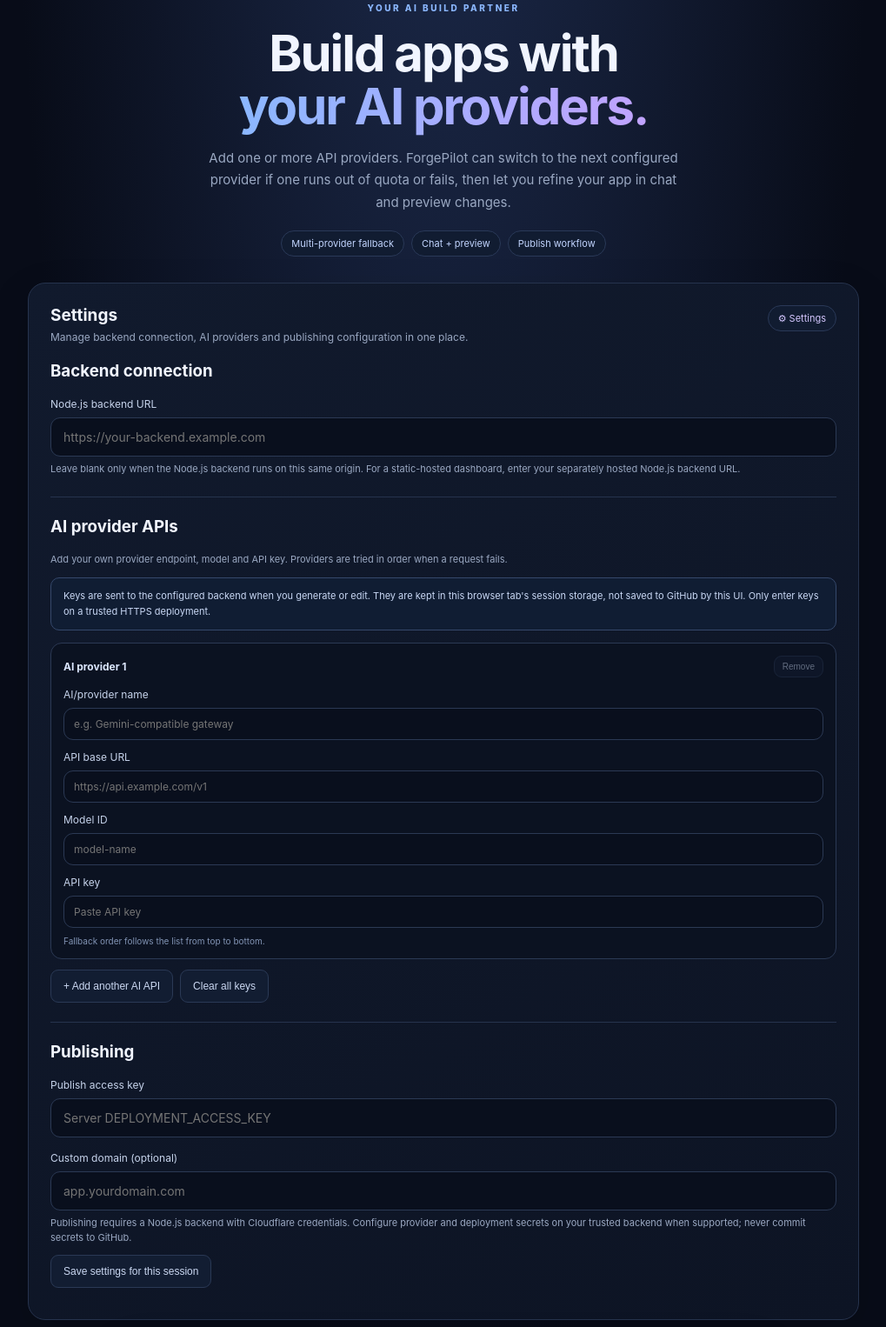
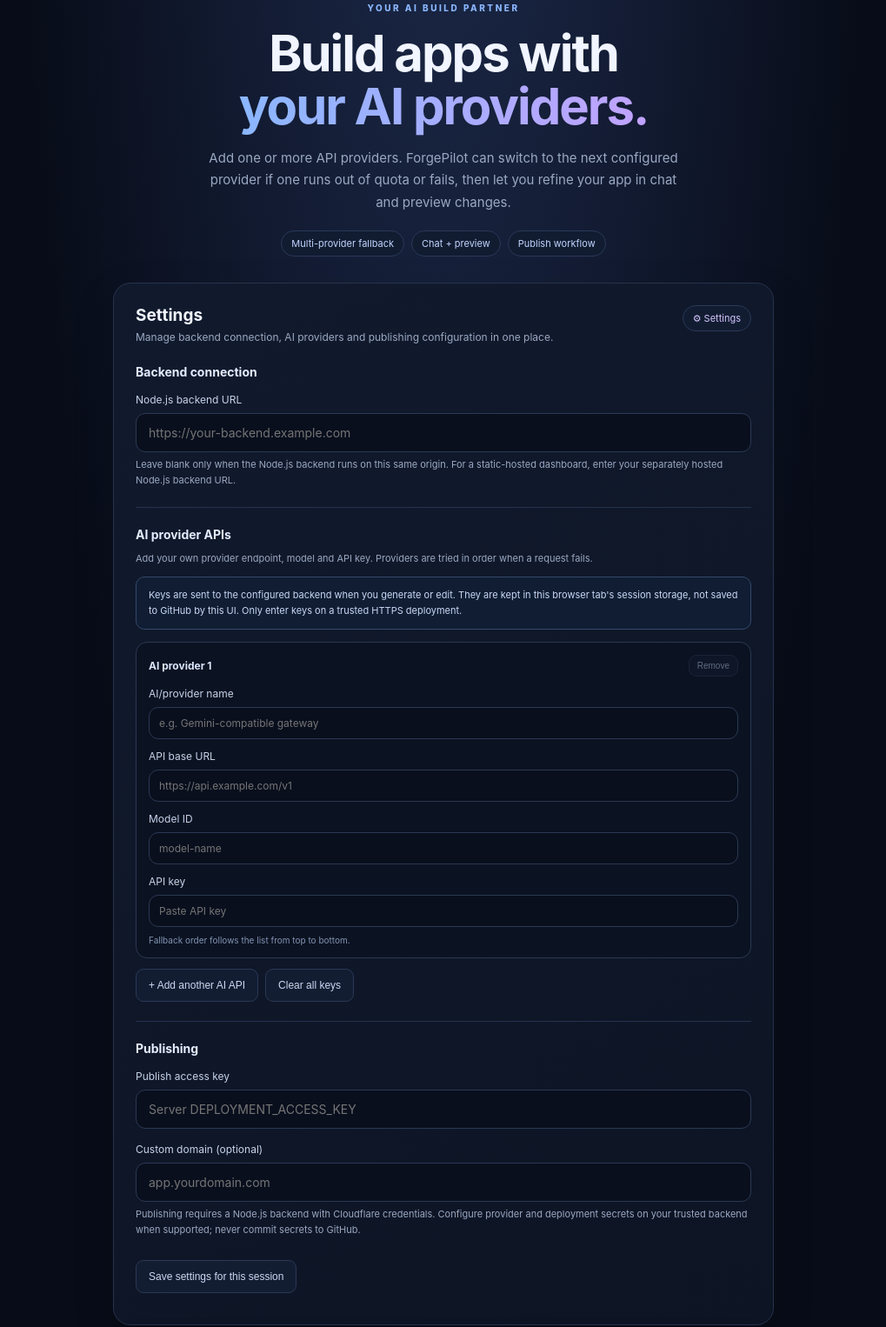
Before and after one commit to chsandeep829-bot/FrogPilot, a website: page public/index.html in a window 1280 px wide. Shown: the part 127-1653 px from the top of the page at 87% size, without its empty margins (130-1149 px from the left). Drawn offline with Linux system fonts and the light colour scheme; no server answers.

Commit message:
Style centralized settings section

```diff
--- a/public/styles.css
+++ b/public/styles.css
@@ -67,3 +67,12 @@ hr.soft-rule{border:0;border-top:1px solid #26334d;margin:22px 0}
 body.drawer-open{overflow:hidden}
 @media(max-width:600px){.topbar{padding:0 12px;gap:10px}.topbar .brand{gap:8px}.topbar .status{max-width:42%;font-size:9px;line-height:1.35}.menu-toggle{width:38px;height:38px;flex-basis:38px}.logo{width:35px;height:35px}.brand strong{font-size:14px}.brand small{font-size:10px}}
 @media(min-width:601px){.app-drawer{width:360px}}
+
+/* Centralized settings panel */
+.settings-card{max-width:760px;margin:0 auto 18px;scroll-margin-top:90px}
+.settings-heading{font-size:14px;margin:8px 0;color:#e4ecff}
+.settings-card .section-title{margin-bottom:24px}
+.settings-card .muted{line-height:1.6}
+.settings-card .provider-actions{margin-bottom:4px}
+.settings-card #saveSettingsBtn{margin-top:16px}
+.deploy-status{margin-top:10px;overflow-wrap:anywhere}
```
